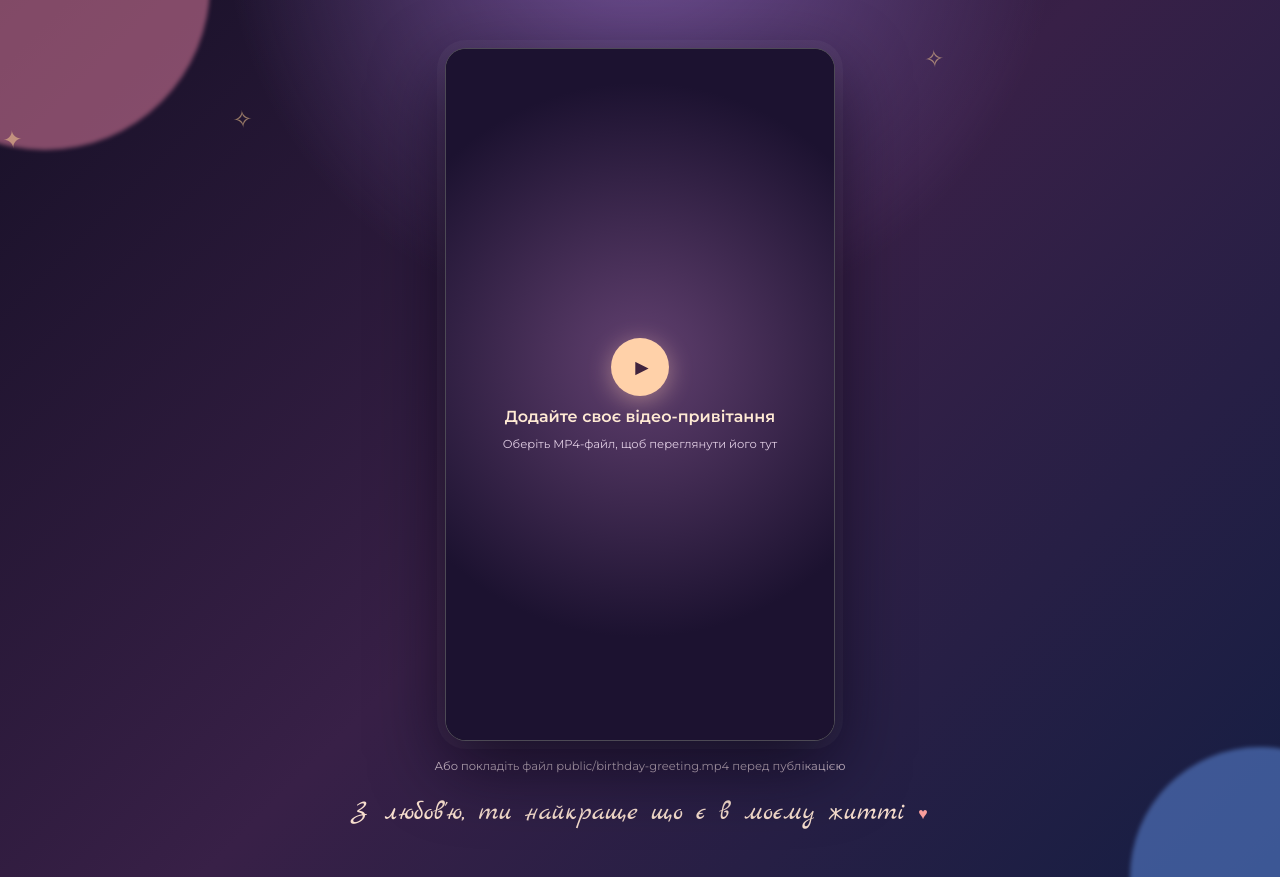
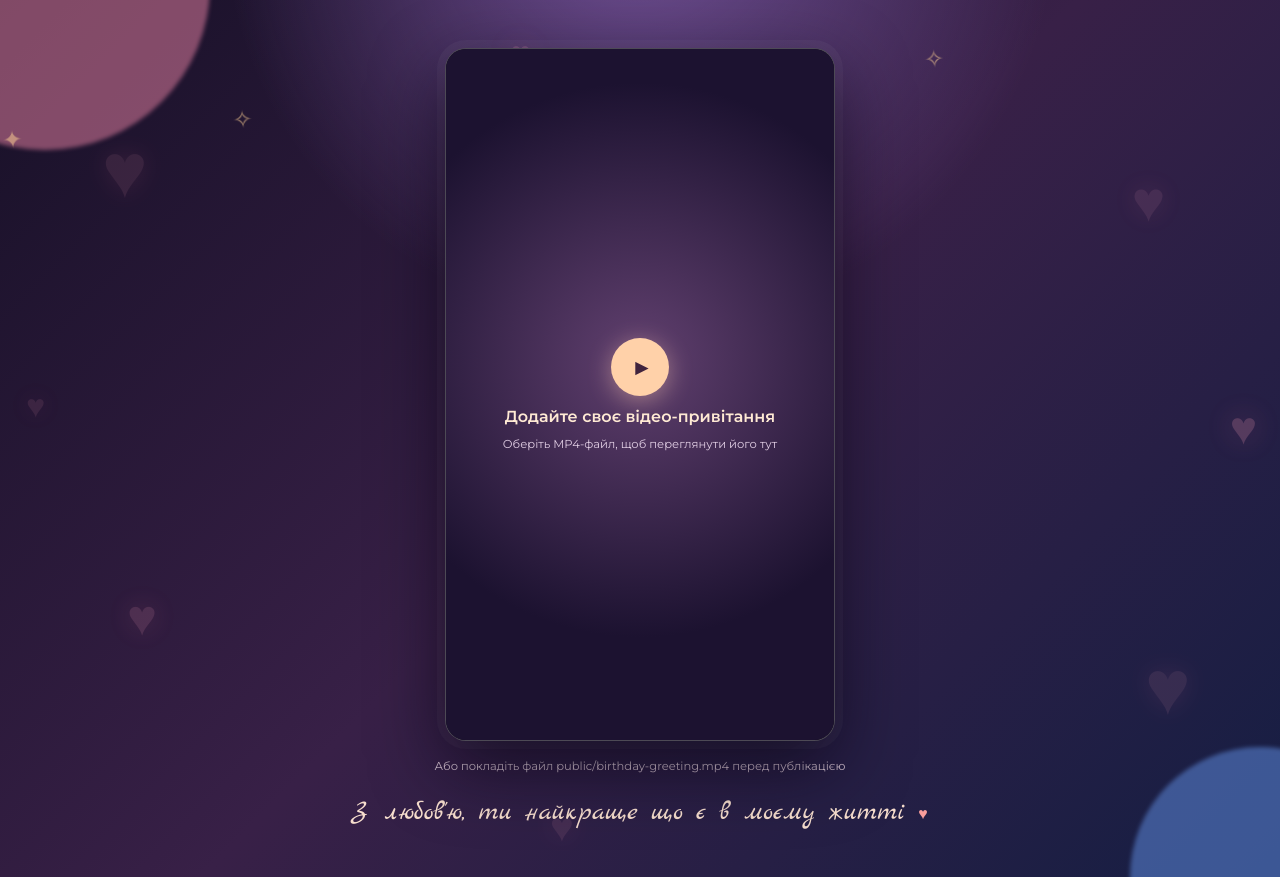
Before and after one commit to shwetsandriy/birthday-video, a React (Vite) app: page / in a window 1280 px wide. Built offline with nearby package versions, Linux system fonts and the light colour scheme.

Commit message:
Add pulsing hearts background

```diff
--- a/src/main.jsx
+++ b/src/main.jsx
@@ -17,6 +17,9 @@ function App() {
     <main className="page-shell">
       <div className="glow glow-one" />
       <div className="glow glow-two" />
+      <div className="hearts" aria-hidden="true">
+        <span>♥</span><span>♥</span><span>♥</span><span>♥</span><span>♥</span><span>♥</span><span>♥</span><span>♥</span>
+      </div>
       <div className="confetti" aria-hidden="true">✦ &nbsp; ✧ &nbsp; ★ &nbsp; ✦ &nbsp; ✧</div>
 
       <section className="greeting" aria-labelledby="page-title">
--- a/src/styles.css
+++ b/src/styles.css
@@ -16,4 +16,7 @@ h1 { margin: 0; font-family: 'Marck Script', cursive; font-weight: 400; font-siz
 .placeholder-icon { width: 58px; height: 58px; border-radius: 50%; display: grid; place-items: center; padding-left: 3px; color: #40233d; background: #ffd1a9; box-shadow: 0 5px 23px #ffccb06e; }
 .hint { font-size: .72rem; color: #d9c7d5; margin: 18px 0 22px; }.signature { font-family: 'Marck Script', cursive; font-size: 1.7rem; color: #f7dece; }.signature span { color: #f89d9b; font-family: sans-serif; font-size: 1rem; }
 .glow { position: absolute; border-radius: 50%; filter: blur(2px); opacity: .55; }.glow-one { width: 330px; height: 330px; background: #d97a9b; top: -180px; left: -120px; }.glow-two { width: 260px; height: 260px; background: #5c87d8; right: -110px; bottom: -130px; }.confetti { position: absolute; top: 8%; left: 0; width: 100%; word-spacing: clamp(15px, 5vw, 80px); font-size: 1.5rem; color: #f7cb91; opacity: .55; transform: rotate(-5deg); }
+.hearts { position: absolute; inset: 0; overflow: hidden; pointer-events: none; }.hearts span { position: absolute; color: #ff9eb6; opacity: .13; font-size: clamp(2.3rem, 6vw, 5rem); animation: heartbeat 3.2s ease-in-out infinite; text-shadow: 0 0 25px #ff779e; }.hearts span:nth-child(1) { top: 14%; left: 8%; animation-delay: -.4s; }.hearts span:nth-child(2) { top: 67%; left: 10%; font-size: 3rem; animation-delay: -1.7s; }.hearts span:nth-child(3) { top: 19%; right: 9%; font-size: 3.5rem; animation-delay: -2.4s; }.hearts span:nth-child(4) { top: 73%; right: 7%; animation-delay: -.9s; }.hearts span:nth-child(5) { top: 44%; left: 2%; font-size: 2rem; animation-delay: -2.8s; }.hearts span:nth-child(6) { top: 46%; right: 2%; font-size: 2.4rem; animation-delay: -1.2s; }.hearts span:nth-child(7) { top: 4%; left: 40%; font-size: 1.8rem; animation-delay: -2s; }.hearts span:nth-child(8) { bottom: 3%; left: 43%; font-size: 2.5rem; animation-delay: -.6s; }
+@keyframes heartbeat { 0%, 100% { transform: scale(1); opacity: .11; } 12% { transform: scale(1.24); opacity: .25; } 24% { transform: scale(1.05); opacity: .16; } 36% { transform: scale(1.18); opacity: .22; } 48% { transform: scale(1); opacity: .11; } }
+@media (prefers-reduced-motion: reduce) { .hearts span { animation: none; } }
 @media (max-width: 540px) { .page-shell { padding: 36px 16px; }.wish { margin: 15px auto 25px; }.video-card { border-radius: 15px; } }
```
